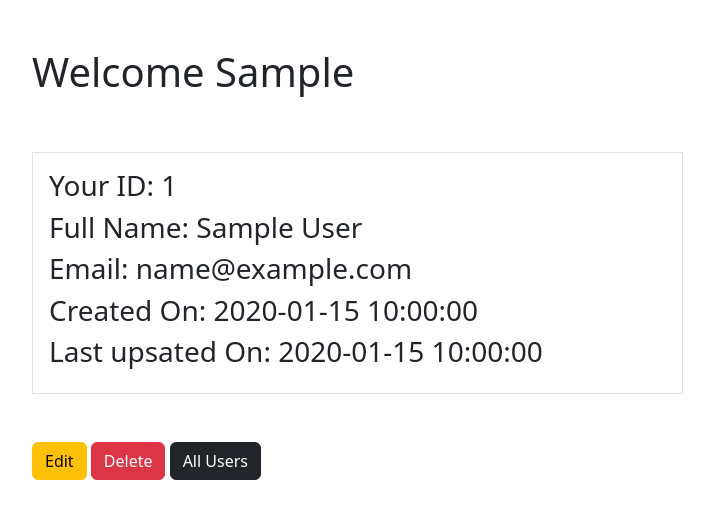
After one commit to Papoutta/Coding-Dojo, a Flask app: page /users/1 in a window 1280 px wide. The commit adds this page. Shown: the top 519 px of the page, without its empty margins (98-812 px from the left). Run offline with Flask 3, Linux system fonts and the light colour scheme; tables that the repository leaves empty or names only in its code hold one stand-in row (values such as "Sample post").

Commit message:
users CRUD

```diff
--- a/python/Week_2/Day_3/Practice/users CRUD/server.py
+++ b/python/Week_2/Day_3/Practice/users CRUD/server.py
@@ -13,8 +13,14 @@ def index():
 def users():
     return render_template("users.html",users=Users.get_all())
 
+@app.route("/users/<int:id>")
+def user(id):
+    data = {"id": id}
+    user = Users.user_id(data)
+    return render_template("user.html", user=user)
 
-@app.route('/user/new_user')
+
+@app.route('/users/new_user')
 def new():
     return render_template("new_user.html")
 
@@ -26,11 +32,33 @@ def create():
     # "user_name": request.form["user_name"],
     # "last_name": request.form["last_name"],
     # "email": request.form["email"],
-    # "created_at": request.form["created_at"]
     #}
     print(request.form)
-    Users.save(data)
-    return redirect('/users')
+    id = Users.save(data)
+    return redirect('/users/' + str(id))
+
+
+@app.route("/users/<int:id>/delete")
+def delete(id):
+    Users.delete({"id": id})
+    return redirect("/")
+
+@app.route("/users/<int:id>/edit")
+def edit(id):
+    user=Users.user_id({"id": id})
+    return render_template('/edit_user.html/', data = user)
+
+@app.route("/users/<int:id>/update", methods=["POST"])
+def update(id):
+    data = {
+        "id":id,
+        "first_name":request.form['first_name'],
+        "last_name":request.form['last_name'],
+        "email":request.form['email']
+    }
+    print(data)
+    Users.edit(data)
+    return redirect('/users/' + str(data['id']))
 
 
 if __name__=="__main__":
--- a/python/Week_2/Day_3/Practice/users CRUD/templates/new_user.html
+++ b/python/Week_2/Day_3/Practice/users CRUD/templates/new_user.html
@@ -6,7 +6,7 @@
     <meta name="viewport" content="width=device-width, initial-scale=1.0">
     <!-- CSS only -->
     <link href="https://cdn.jsdelivr.net/npm/bootstrap@5.0.2/dist/css/bootstrap.min.css" rel="stylesheet" integrity="sha384-EVSTQN3/azprG1Anm3QDgpJLIm9Nao0Yz1ztcQTwFspd3yD65VohhpuuCOmLASjC" crossorigin="anonymous">
-    <title>Create User</title>
+    <title>Document</title>
 </head>
 <body class=" col-8 m-auto p-5">
 
--- /dev/null
+++ b/python/Week_2/Day_3/Practice/users CRUD/templates/user.html
@@ -0,0 +1,25 @@
+<!DOCTYPE html>
+<html lang="en">
+<head>
+    <meta charset="UTF-8">
+    <meta name="viewport" content="width=device-width, initial-scale=1.0">
+    <link rel="stylesheet" href="https://cdn.jsdelivr.net/npm/bootstrap@5.2.3/dist/css/bootstrap.min.css">
+    <title>Document</title>
+</head>
+<body>
+    <div class="container">
+        <div class="m-5 d-flex">
+            <h1 class="">Welcome {{user.first_name}}</h1>
+        </div>
+        <div class="m-5 col-7 border p-3 ">
+            <h3>Your ID: {{user.id}}</h3>
+            <h3>Full Name: {{user.first_name}}  {{user.last_name}}</h3>
+            <h3>Email: {{user.email}}</h3>
+            <h3>Created On: {{user.created_at}}</h3>
+            <h3>Last upsated On: {{user.updated_at}}</h3>
+        </div>
+        <p class="m-5"><a href="/users/{{user.id}}/edit" class="btn btn-warning">Edit</a>  <a href="/users/{{user.id}}/delete" class="btn btn-danger">Delete</a>  <a class="btn btn-dark" href="/">All Users</a>
+        </p>
+    </div>
+</body>
+</html>
--- a/python/Week_2/Day_3/Practice/users CRUD/user_model.py
+++ b/python/Week_2/Day_3/Practice/users CRUD/user_model.py
@@ -19,7 +19,24 @@ class Users:
         return users
 
     @classmethod
+    def user_id(cls, data):
+        query = " SELECT * FROM users WHERE id=%(id)s; "
+        db_result = connectToMySQL("users").query_db(query, data)
+        result= Users(db_result[0])
+        return result
+
+    @classmethod
     def save(cls, data):
         query = "INSERT INTO users (first_name,last_name,email) VALUES (%(first_name)s,%(last_name)s,%(email)s);"
         result = connectToMySQL('users').query_db(query,data)
         return result
+
+    @classmethod
+    def delete(cls, data):
+        query = " DELETE FROM users WHERE id= %(id)s;"
+        return connectToMySQL("users").query_db(query, data)
+
+    @classmethod
+    def edit(cls, data):
+        query = " UPDATE users SET first_name = %(first_name)s, last_name = %(last_name)s, email = %(email)s WHERE id= %(id)s;"
+        return connectToMySQL("users").query_db(query, data)
```
Also changed, not shown: python/Week_2/Day_3/Practice/users CRUD/templates/edit_user.html (added, +34 -0 lines), python/Week_2/Day_3/Practice/users CRUD/templates/users.html (+5 -9 lines), 2 other files.
